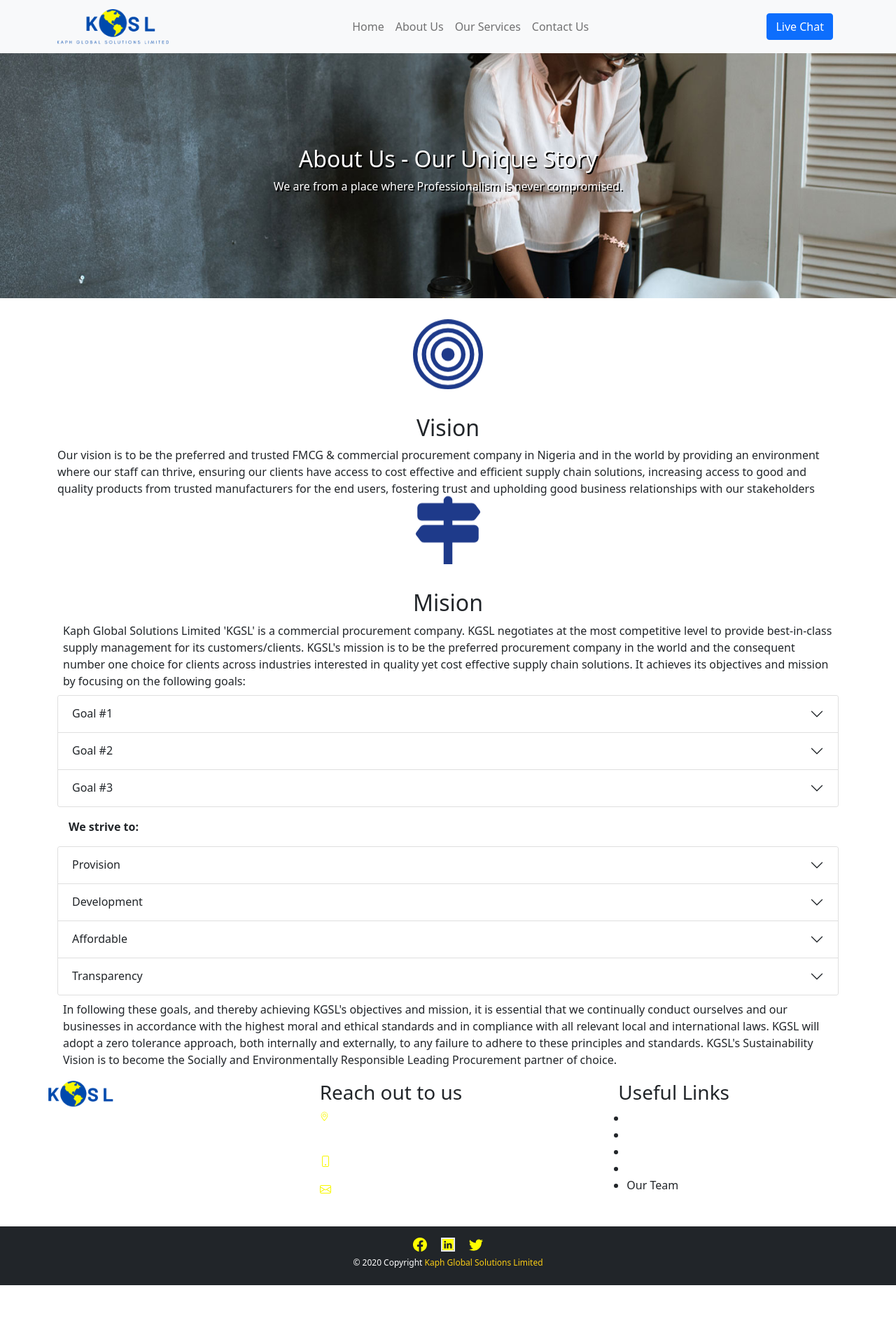
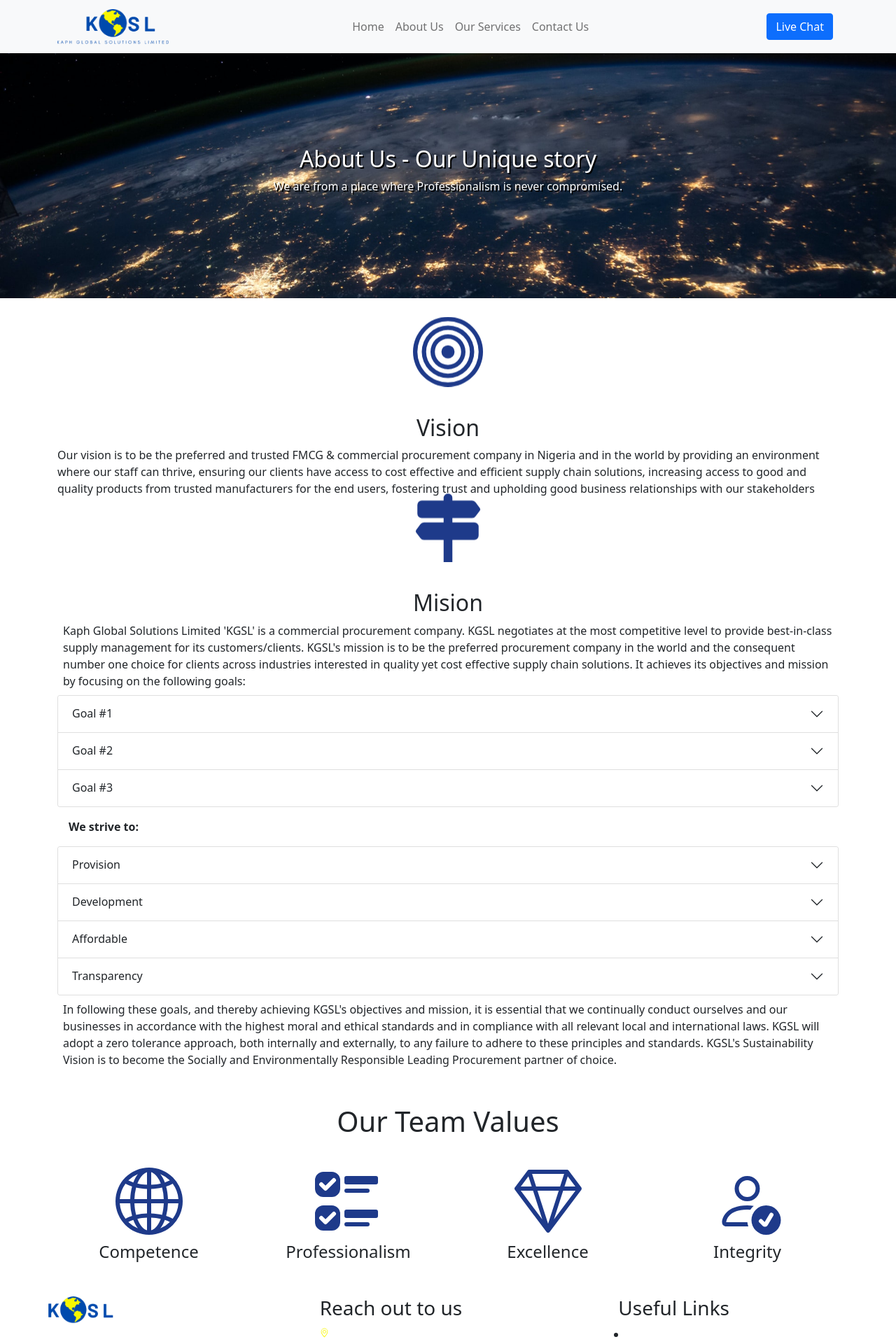
Before and after one commit to joseph-anselm/kaph, a Next.js app: page /about in a window 1280 px wide. Shown: the top 1920 px of the page at 70% size. Before the commit the page ends 1836 px from the top, so only its background shows below. Built offline with nearby package versions, Linux system fonts and the light colour scheme.

Commit message:
ABout us fix commit

```diff
--- a/components/header2.js
+++ b/components/header2.js
@@ -16,17 +16,19 @@
 import { useEffect } from "react";
 
 export default function Header2() {
+  Header2.image;
+  Header2.title;
+  Header2.excerpt;
+  Header2.imgsrc;
   return (
     <div>
       <Container fluid className={styles.headerrow}>
         <Row>
           <div className={styles.subheader}>
-            <img src="/img/bgd-3.jpg" alt="Header About" />
+            <img src={Header2.imgsrc} alt="Header About" />
             <span>
-              <h2>About Us - Our Unique Story </h2>
-              <p>
-                We are from a place where Professionalism is never compromised.
-              </p>
+              <h2>{Header2.title}</h2>
+              <p>{Header2.excerpt}</p>
             </span>
           </div>
         </Row>
--- a/components/layouts.js
+++ b/components/layouts.js
@@ -23,15 +23,17 @@
 import { useHistory } from "react-router";
 import { useEffect } from "react";
 
-export default function Layout({ children }) {
+export default function Layout({ children, title }) {
   const router = useRouter();
   const showHeader = router.asPath === "/" ? true : false;
   const showHeader2 = router.asPath === "/about" ? true : false;
+  const showHeader3 = router.asPath === "/contact" ? true : false;
+  const showHeader4 = router.asPath === "/services" ? true : false;
 
   return (
     <>
       <Head>
-        <title>Welcome to Kaph Global Solutions Limited</title>
+        <title>Welcome to Kaph Global Solutions Limited - {Layout.title}</title>
         <link rel="icon" href="/img/favicon.png" />
 
         <meta
@@ -48,6 +50,8 @@
       <Menubar />
       {showHeader && <Header />}
       {showHeader2 && <Header2 />}
+      {showHeader3 && <Header2 />}
+      {showHeader4 && <Header2 />}
       <main>{children}</main>
       <Footer />
     </>
--- a/pages/about.js
+++ b/pages/about.js
@@ -1,4 +1,5 @@
 import React from "react";
+import styles from "../styles/About.module.css";
 import * as Icon from "react-bootstrap-icons";
 import {
   Navbar,
@@ -14,6 +15,12 @@
   CarouselItem,
   Accordion,
 } from "react-bootstrap";
+import Header2 from "../components/header2";
+
+Header2.imgsrc = "img/bg-1.jpg";
+Header2.title = "About Us - Our Unique story";
+Header2.excerpt =
+  "We are from a place where Professionalism is never compromised.";
 
 export default function about() {
   return (
@@ -118,6 +125,55 @@
           </Col>
         </Row>
       </Container>
+
+      <Container className="m-10">
+        <Row>
+          <div className="p-1 me-auto text-gray rounded text-center pb-4">
+            <h1>Our Team Values</h1>
+            {/* <p>
+              Lorem ipsum dolor sit amet, consectetur adipiscing elit, sed do
+              eiusmod tempor incididunt ut labore et dolore magna aliqua. Ut
+              enim ad minim veniam, quis nostrud exercitation ullamco laboris
+              nisi ut aliquip ex ea commodo consequat. Duis aute irure dolor in
+              reprehenderit in voluptate
+            </p> */}
+          </div>
+        </Row>
+
+        <Row className={styles.sectionchild}>
+          <Col xs={6} md={3}>
+            <div className={styles.iconstab}>
+              <Icon.Globe2
+                size={96}
+                className="hover:animate-bounce text-blue-900"
+              />
+              <h4>Competence</h4>
+            </div>
+          </Col>
+          <Col xs={6} md={3} className={styles.iconstab}>
+            <Icon.UiChecks
+              size={96}
+              className="hover:animate-bounce text-blue-900"
+            />
+            <h4>Professionalism</h4>
+          </Col>
+
+          <Col xs={6} md={3}>
+            <Icon.Gem
+              size={96}
+              className="hover:animate-bounce text-blue-900 text-center"
+            />
+            <h4>Excellence</h4>
+          </Col>
+          <Col xs={6} md={3}>
+            <Icon.PersonCheck
+              size={96}
+              className="hover:animate-bounce text-blue-900 w-100 flex justify-center"
+            />
+            <h4>Integrity</h4>
+          </Col>
+        </Row>
+      </Container>
     </div>
   );
 }
--- a/pages/contact.js
+++ b/pages/contact.js
@@ -1,4 +1,13 @@
 import React from "react";
+import Header2 from "../components/header2";
+import Layouts from "../components/layouts";
+
+Layouts.title = "Contact us";
+Header2.title = "Contact Page";
+Header2.title = "Reach out to us";
+Header2.imgsrc = "/img/bg-4.jpg";
+Header2.excerpt =
+  "We ensure all queries are well attended to, all our available contact options is a way to help us reach our audience and also keep us connected always  ";
 
 export default function contact() {
   return <div>contact</div>;
--- a/pages/services.js
+++ b/pages/services.js
@@ -1,5 +1,30 @@
 import React from "react";
+import styles from "../styles/Services.module.css";
+import * as Icon from "react-bootstrap-icons";
+import {
+  Navbar,
+  Container,
+  Row,
+  Col,
+  Nav,
+  NavDropdown,
+  Form,
+  FormControl,
+  Button,
+  Carousel,
+  CarouselItem,
+  Accordion,
+} from "react-bootstrap";
+import Header2 from "../components/header2";
+
+Header2.imgsrc = "img/bg-1.jpg";
+Header2.title = "Our Exceptional Services";
+Header2.excerpt = "We are Competent and Result-oriented";
 
 export default function services() {
-  return <div>services</div>;
+  return (
+    <div className={styles.section1}>
+      <h1>services</h1>
+    </div>
+  );
 }
--- /dev/null
+++ b/styles/About.module.css
@@ -0,0 +1,11 @@
+.sectionchild svg {
+  text-align: center;
+  margin: 10px auto;
+}
+
+.sectionchild h4 {
+  margin: 0 auto;
+  display: grid;
+  text-align: center;
+  justify-content: center;
+}
--- a/styles/Header.module.css
+++ b/styles/Header.module.css
@@ -41,6 +41,15 @@
   width: 100%;
   height: 400px;
   display: flex;
+  z-index: 0;
+}
+.subheader::after {
+  height: 400px;
+  position: absolute;
+  content: "";
+  background: rgba(0, 0, 0, 0.6);
+  opacity: 0.6;
+  z-index: 10;
 }
 .subheader img {
   position: absolute;
@@ -48,6 +57,7 @@
   height: 400px;
   max-height: 350px;
   object-fit: cover;
+  z-index: 0;
 }
 .subheader span {
   position: relative;
--- /dev/null
+++ b/styles/Services.module.css
@@ -0,0 +1,3 @@
+.section1 h1 {
+  margin: 0 auto;
+}
```
